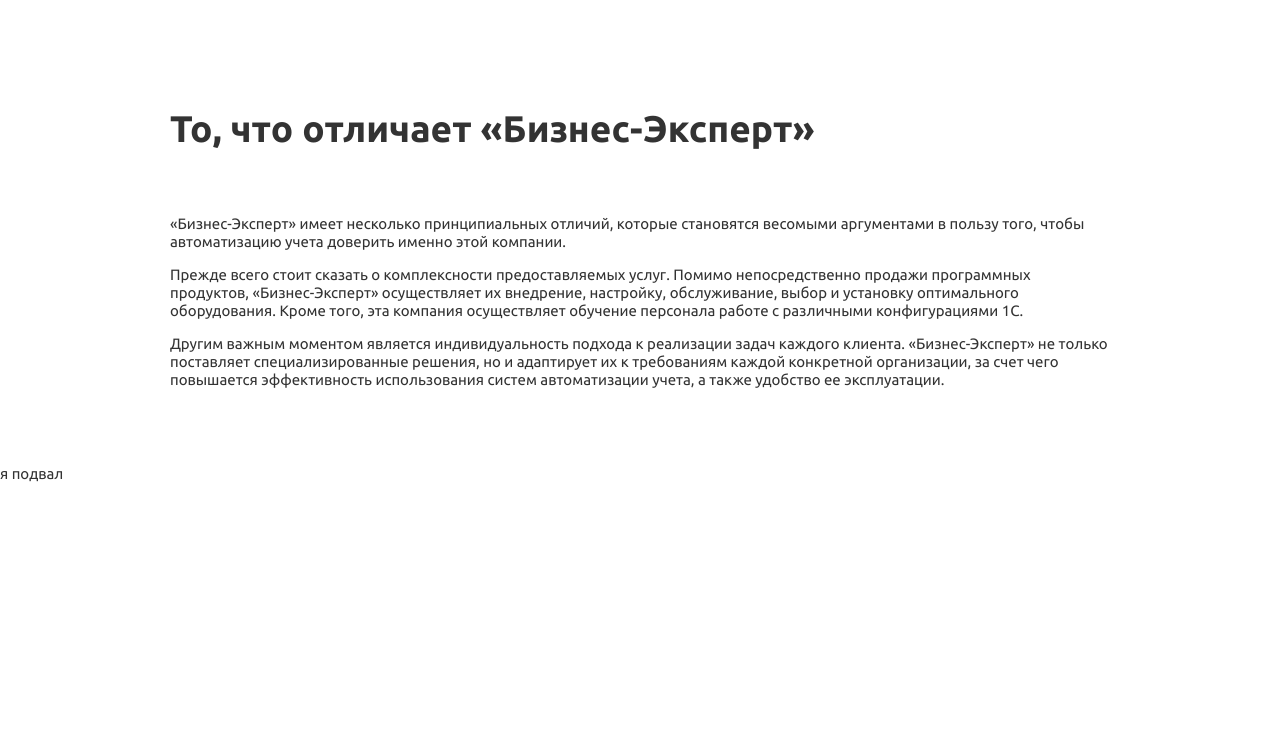
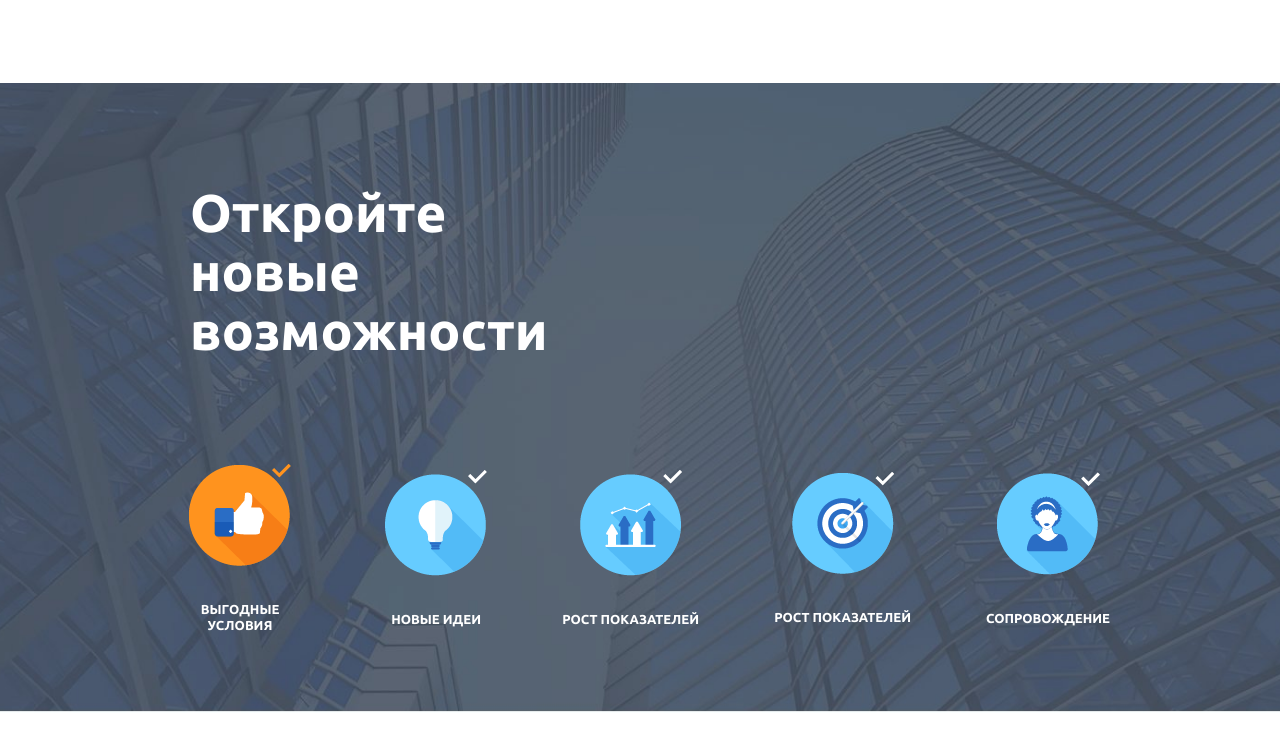
Before and after one commit to Roman2444/businesExpert_test, a website: page index.html in a window 1280 px wide. Shown: the part 996-1740 px from the top of the page. Before the commit the page ends 1479 px from the top, so only its background shows below. Drawn offline with Linux system fonts and the light colour scheme.

Commit message:
add page-second-block-opportunities

```diff
--- a/index.html
+++ b/index.html
@@ -71,8 +71,40 @@
                     </div>
                 </div>
             </div>
+            <div class="page-second-block-opportunities second-block">
+                <div class="second-block-container container">
+                    <div class="second-block-oppotunities-body">
+                        <h2 class="second-block-title">Откройте новые возможности</h2>
+                        <ul class="opportunities-list">
+                            <li class="opportunities-list-item">
+                                <img src="img/icons/condition.png" alt="condition">
+                                <p class="opportunities-list-text">выгодные условия</p>
+                            </li>
+                            <li class="opportunities-list-item">
+                                <img src="img/icons/idea.png" alt="idea">
+                                <p class="opportunities-list-text">новые идеи</p>
+                            </li>
 
+                            <li class="opportunities-list-item">
+                                <img src="img/icons/schedule.png" alt="schedule">
+                                <p class="opportunities-list-text">рост показателей</p>
+                            </li>
+                            <li class="opportunities-list-item">
+                                <img src="img/icons/indicators.png" alt="idea">
+                                <p class="opportunities-list-text">рост показателей</p>
+                            </li>
+                            <li class="opportunities-list-item">
+                                <img src="img/icons/escort.png" alt="escort">
+                                <p class="opportunities-list-text">сопровождение</p>
+                            </li>
+                        </ul>
+                    </div>
 
+                </div>
+                <div class="second-block-image ibg">
+                    <img src="img/second_page.jpg" alt="second_page_cover">
+                </div>
+            </div>
 
             <div class="page-second-block-differences block-differences">
                 <div class="page-second-block-differences-container container">
```
